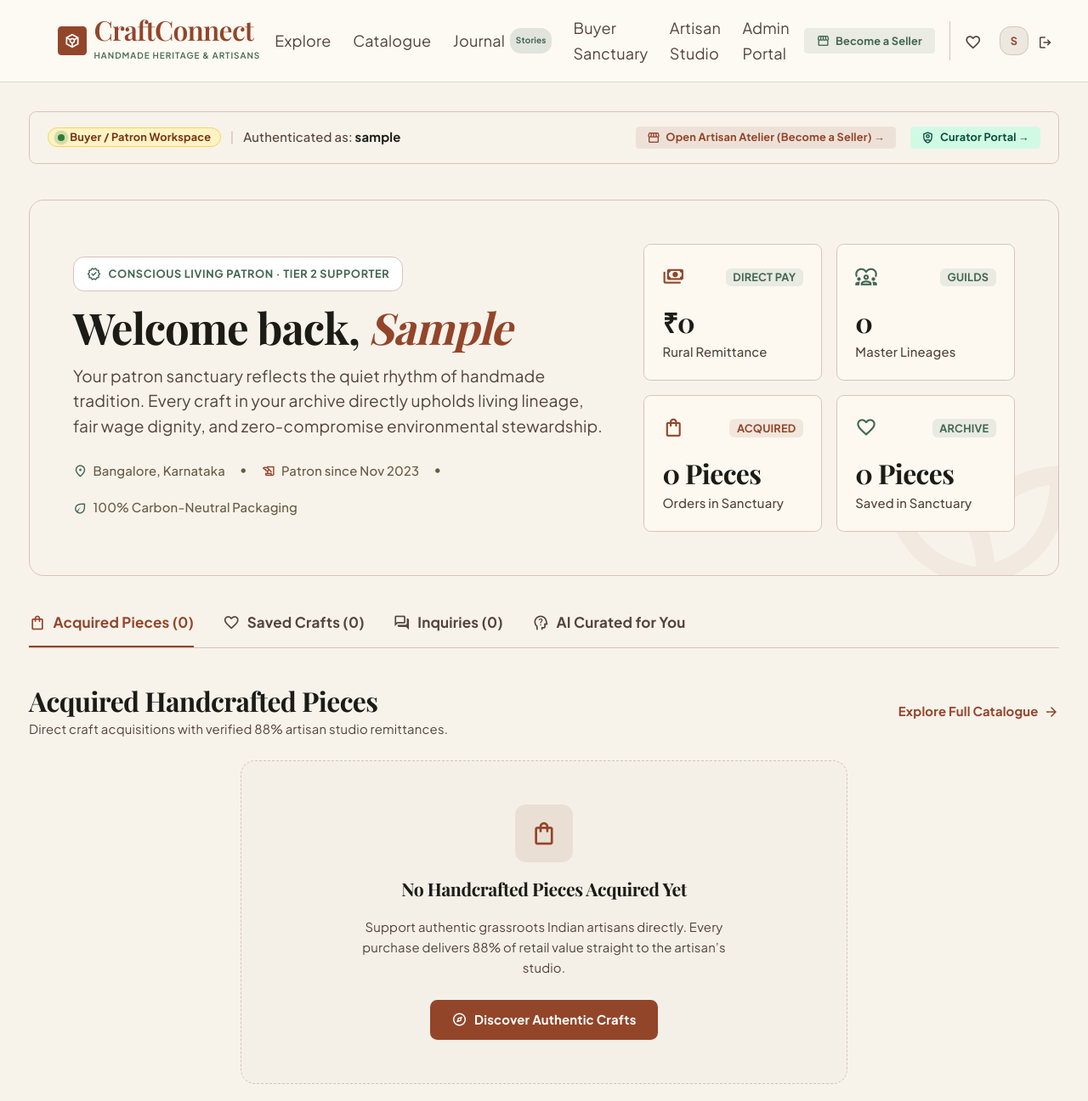
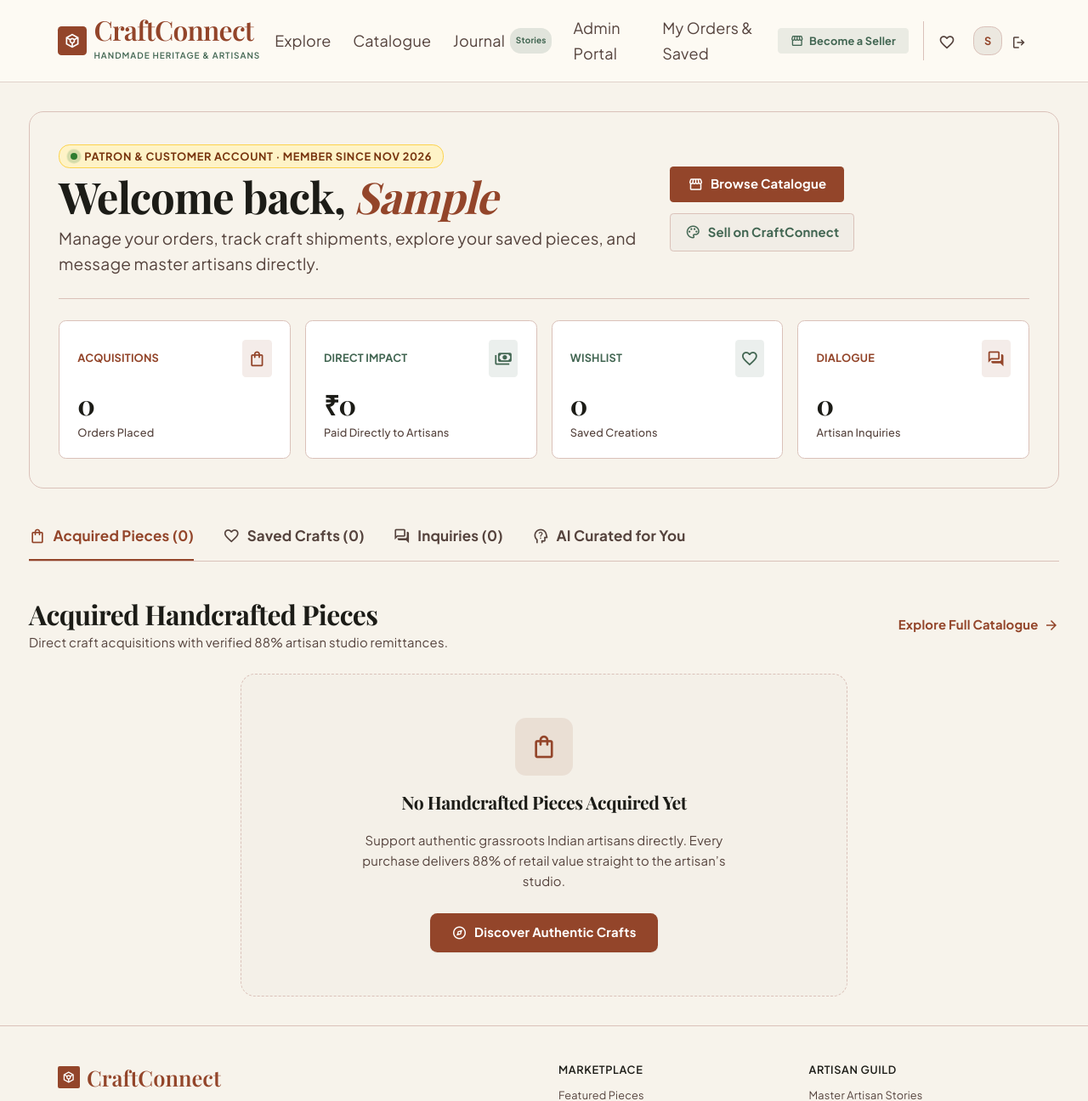
Before and after one commit to AllenLenoy/SkillsCraft-AI, a Django app: page /buyer/ in a window 1280 px wide. Shown: the top 1296 px of the page at 85% size. Run offline with Django 5.2, Linux system fonts and the light colour scheme; the visitor is signed in with stand-in values (Sample User, id 1); data that the repository does not hold is empty; some libraries are stand-ins or nearby versions; some web fonts are replaced.

Commit message:
feat(dashboards): refine dedicated dashboards for artisan, buyer, and admin removing clutter and pseudo-metrics

```diff
--- a/accounts/views.py
+++ b/accounts/views.py
@@ -264,7 +264,8 @@ class BuyerDashboardView(BuyerRequiredMixin, View):
             "recommended_products": recommended_products,
             "saved_count": saved_count,
             "enquiries_count": enquiries_count,
-            "total_impact_inr": f"{int(total_spent):,}" if total_spent else (f"{(saved_count * 1250):,}" if saved_count else "0"),
+            "total_spent": total_spent,
+            "total_impact_inr": f"{int(total_spent):,}" if total_spent else "0",
             "artisans_supported_count": artisans_supported_count,
         }
         return render(request, self.template_name, context)
--- a/templates/accounts/buyer_dashboard.html
+++ b/templates/accounts/buyer_dashboard.html
@@ -6,133 +6,102 @@
 {% block content %}
 <div class="max-w-[1440px] mx-auto px-4 md:px-8 py-8 space-y-10">
 
-  <!-- Dedicated Role Status Bar -->
-  <div class="bg-surface-container-low border border-outline-variant p-4 px-5 rounded-xl flex flex-wrap items-center justify-between gap-3 text-sm shadow-xs" data-animate>
-    <div class="flex items-center gap-2.5 text-on-surface-variant font-medium">
-      <span class="inline-flex items-center gap-1.5 px-2.5 py-0.5 rounded-full text-xs font-bold bg-amber-100 text-amber-900 border border-amber-300">
+  <!-- Clean Patron Header -->
+  <section class="bg-surface-container-low border border-outline-variant p-6 md:p-8 rounded-2xl shadow-xs" data-animate>
+    <div class="flex flex-col lg:flex-row lg:items-center justify-between gap-6">
+      <div class="space-y-2">
+        <div class="inline-flex items-center gap-2 px-3 py-1 bg-amber-100 text-amber-900 border border-amber-300 rounded-full text-xs font-bold uppercase tracking-wider font-label">
           <span class="pulse-dot"></span>
-        <span>Buyer / Patron Workspace</span>
-      </span>
-      <span class="text-outline-variant">|</span>
-      <span>Authenticated as: <strong class="text-on-surface font-bold">{{ request.user.username }}</strong></span>
+          <span>Patron &amp; Customer Account · Member since {{ request.user.date_joined|date:"M Y" }}</span>
         </div>
-    <div class="flex items-center gap-4 text-xs font-semibold">
-      {% if request.user.artisan_profile %}
-        <a href="{% url 'accounts:seller_dashboard' %}" class="inline-flex items-center gap-1.5 text-primary hover:underline font-bold">
-          <span class="material-symbols-outlined text-[16px]">palette</span>
-          <span>Switch to Artisan Studio &rarr;</span>
+        <h1 class="font-display text-3xl sm:text-4xl lg:text-5xl font-bold text-on-surface leading-tight">
+          Welcome back, <span class="italic text-primary">{{ request.user.first_name|default:request.user.username }}</span>
+        </h1>
+        <p class="text-base sm:text-lg text-on-surface-variant max-w-2xl leading-relaxed">
+          Manage your orders, track craft shipments, explore your saved pieces, and message master artisans directly.
+        </p>
+      </div>
+
+      <div class="flex flex-wrap items-center gap-3">
+        <a href="{% url 'marketplace:product_catalog' %}" class="bg-primary hover:bg-primary-hover text-white text-sm font-bold px-5 py-2.5 rounded-lg flex items-center gap-2 shadow-xs transition-all font-label hover-lift">
+          <span class="material-symbols-outlined text-[18px]">storefront</span>
+          <span>Browse Catalogue</span>
+        </a>
+        {% if not request.user.artisan_profile %}
+          <a href="{% url 'accounts:become_artisan' %}" class="bg-surface-container hover:bg-surface-container-high text-secondary border border-outline-variant text-sm font-bold px-4 py-2.5 rounded-lg flex items-center gap-2 transition-colors font-label shadow-xs">
+            <span class="material-symbols-outlined text-[18px]">palette</span>
+            <span>Sell on CraftConnect</span>
           </a>
         {% else %}
-        <a href="{% url 'accounts:become_artisan' %}" class="inline-flex items-center gap-1.5 px-3 py-1 rounded-lg bg-primary/10 text-primary hover:bg-primary/20 font-bold transition-all">
-          <span class="material-symbols-outlined text-[16px]">storefront</span>
-          <span>Open Artisan Atelier (Become a Seller) &rarr;</span>
-        </a>
-      {% endif %}
-      {% if request.user.is_staff or request.user.is_superuser %}
-        <a href="{% url 'accounts:admin_dashboard' %}" class="inline-flex items-center gap-1.5 px-3 py-1 rounded-lg bg-emerald-100 text-emerald-900 font-bold hover:bg-emerald-200 transition-all">
-          <span class="material-symbols-outlined text-[16px]">shield_person</span>
-          <span>Curator Portal &rarr;</span>
+          <a href="{% url 'accounts:seller_dashboard' %}" class="bg-surface-container hover:bg-surface-container-high text-secondary border border-outline-variant text-sm font-bold px-4 py-2.5 rounded-lg flex items-center gap-2 transition-colors font-label shadow-xs">
+            <span class="material-symbols-outlined text-[18px]">palette</span>
+            <span>Artisan Studio &rarr;</span>
           </a>
         {% endif %}
       </div>
     </div>
 
-  <!-- SECTION 1: Welcome Banner & Patron Impact Summary -->
-  <section class="bg-surface-container-low border border-outline-variant p-8 md:p-12 rounded-2xl shadow-xs relative overflow-hidden" data-animate>
-    <!-- Watermark Accent -->
-    <div class="absolute -right-8 -bottom-8 opacity-5 pointer-events-none select-none text-primary hidden md:block">
-      <span class="material-symbols-outlined" style="font-size: 260px;">spa</span>
+    <!-- Patron Metrics Bento Cards -->
+    <div class="grid grid-cols-2 lg:grid-cols-4 gap-4 mt-6 pt-6 border-t border-outline-variant">
+
+      <!-- Metric 1: Orders -->
+      <div class="bg-white p-4 sm:p-5 rounded-xl border border-outline-variant shadow-xs flex flex-col justify-between hover-lift">
+        <div class="flex items-center justify-between text-primary">
+          <span class="text-xs font-bold text-primary uppercase font-label">Acquisitions</span>
+          <span class="p-1.5 bg-primary/10 rounded-lg text-primary">
+            <span class="material-symbols-outlined text-xl">shopping_bag</span>
+          </span>
         </div>
-
-    <div class="grid grid-cols-1 lg:grid-cols-12 gap-8 lg:gap-10 items-center relative z-10">
-
-      <!-- Narrative Welcome Column -->
-      <div class="lg:col-span-7 space-y-4">
-        <div class="inline-flex items-center gap-2 bg-white border border-outline-variant px-3.5 py-1.5 rounded-full text-secondary text-xs font-bold uppercase tracking-wider shadow-xs">
-          <span class="material-symbols-outlined text-base">verified</span>
-          <span>Conscious Living Patron · Tier 2 Supporter</span>
-        </div>
-
-        <h1 class="font-display text-3xl sm:text-4xl lg:text-5xl font-bold text-on-surface leading-tight">
-          Welcome back, <span class="italic text-primary">{{ request.user.first_name|default:"Priyamvada" }}</span>
-        </h1>
-
-        <p class="text-base sm:text-lg text-on-surface-variant max-w-2xl leading-relaxed">
-          Your patron sanctuary reflects the quiet rhythm of handmade tradition. Every craft in your archive directly upholds living lineage, fair wage dignity, and zero-compromise environmental stewardship.
-        </p>
-
-        <div class="pt-2 flex flex-wrap gap-4 text-sm text-tertiary font-medium">
-          <span class="flex items-center gap-1.5">
-            <span class="material-symbols-outlined text-base text-secondary">location_on</span>
-            Bangalore, Karnataka
-          </span>
-          <span>•</span>
-          <span class="flex items-center gap-1.5">
-            <span class="material-symbols-outlined text-base text-primary">history_edu</span>
-            Patron since Nov 2023
-          </span>
-          <span>•</span>
-          <span class="flex items-center gap-1.5">
-            <span class="material-symbols-outlined text-base text-secondary">eco</span>
-            100% Carbon-Neutral Packaging
-          </span>
+        <div class="mt-3">
+          <span class="font-display text-2xl sm:text-3xl font-bold text-on-surface">{{ orders_count|default:0 }}</span>
+          <span class="block text-xs text-on-surface-variant mt-1 font-medium">Orders Placed</span>
         </div>
       </div>
 
-      <!-- Patron Impact Metrics Bento Cards -->
-      <div class="lg:col-span-5 grid grid-cols-2 gap-4">
-
-        <!-- Metric 1: Financial Contribution -->
-        <div class="bg-surface p-5 rounded-xl border border-outline-variant shadow-xs flex flex-col justify-between hover-lift">
-          <div class="flex items-center justify-between text-primary">
-            <span class="material-symbols-outlined text-2xl">payments</span>
-            <span class="text-xs font-bold text-secondary uppercase bg-secondary/10 px-2 py-0.5 rounded-md font-label">Direct Pay</span>
+      <!-- Metric 2: Financial Contribution -->
+      <div class="bg-white p-4 sm:p-5 rounded-xl border border-outline-variant shadow-xs flex flex-col justify-between hover-lift">
+        <div class="flex items-center justify-between text-secondary">
+          <span class="text-xs font-bold text-secondary uppercase font-label">Direct Impact</span>
+          <span class="p-1.5 bg-secondary/10 rounded-lg text-secondary">
+            <span class="material-symbols-outlined text-xl">payments</span>
+          </span>
         </div>
-          <div class="mt-4">
-            <span class="font-display text-2xl sm:text-3xl font-bold text-on-surface">₹{{ total_impact_inr }}</span>
-            <span class="block text-xs sm:text-sm text-on-surface-variant mt-1 font-medium">Rural Remittance</span>
+        <div class="mt-3">
+          <span class="font-display text-2xl sm:text-3xl font-bold text-on-surface">₹{{ total_spent|default:0|floatformat:0 }}</span>
+          <span class="block text-xs text-on-surface-variant mt-1 font-medium">Paid Directly to Artisans</span>
         </div>
       </div>
 
-        <!-- Metric 2: Lineages Supported -->
-        <div class="bg-surface p-5 rounded-xl border border-outline-variant shadow-xs flex flex-col justify-between hover-lift">
+      <!-- Metric 3: Saved Pieces -->
+      <div class="bg-white p-4 sm:p-5 rounded-xl border border-outline-variant shadow-xs flex flex-col justify-between hover-lift">
         <div class="flex items-center justify-between text-secondary">
-            <span class="material-symbols-outlined text-2xl">diversity_1</span>
-            <span class="text-xs font-bold text-secondary uppercase bg-secondary/10 px-2 py-0.5 rounded-md font-label">Guilds</span>
+          <span class="text-xs font-bold text-secondary uppercase font-label">Wishlist</span>
+          <span class="p-1.5 bg-secondary/10 rounded-lg text-secondary">
+            <span class="material-symbols-outlined text-xl">favorite</span>
+          </span>
         </div>
-          <div class="mt-4">
-            <span class="font-display text-2xl sm:text-3xl font-bold text-on-surface">{{ artisans_supported_count }}</span>
-            <span class="block text-xs sm:text-sm text-on-surface-variant mt-1 font-medium">Master Lineages</span>
+        <div class="mt-3">
+          <span class="font-display text-2xl sm:text-3xl font-bold text-on-surface">{{ saved_count|default:0 }}</span>
+          <span class="block text-xs text-on-surface-variant mt-1 font-medium">Saved Creations</span>
         </div>
       </div>
 
-        <!-- Metric 3: Acquired Orders -->
-        <div class="bg-surface p-5 rounded-xl border border-outline-variant shadow-xs flex flex-col justify-between hover-lift">
+      <!-- Metric 4: Enquiries Sent -->
+      <div class="bg-white p-4 sm:p-5 rounded-xl border border-outline-variant shadow-xs flex flex-col justify-between hover-lift">
         <div class="flex items-center justify-between text-primary">
-            <span class="material-symbols-outlined text-2xl">shopping_bag</span>
-            <span class="text-xs font-bold text-primary uppercase bg-primary/10 px-2 py-0.5 rounded-md font-label">Acquired</span>
+          <span class="text-xs font-bold text-primary uppercase font-label">Dialogue</span>
+          <span class="p-1.5 bg-primary/10 rounded-lg text-primary">
+            <span class="material-symbols-outlined text-xl">forum</span>
+          </span>
         </div>
-          <div class="mt-4">
-            <span class="font-display text-2xl sm:text-3xl font-bold text-on-surface">{{ orders_count|default:0 }} Pieces</span>
-            <span class="block text-xs sm:text-sm text-on-surface-variant mt-1 font-medium">Orders in Sanctuary</span>
-          </div>
-        </div>
-
-        <!-- Metric 4: Saved Pieces -->
-        <div class="bg-surface p-5 rounded-xl border border-outline-variant shadow-xs flex flex-col justify-between hover-lift">
-          <div class="flex items-center justify-between text-secondary">
-            <span class="material-symbols-outlined text-2xl">favorite</span>
-            <span class="text-xs font-bold text-secondary uppercase bg-secondary/10 px-2 py-0.5 rounded-md font-label">Archive</span>
-          </div>
-          <div class="mt-4">
-            <span class="font-display text-2xl sm:text-3xl font-bold text-on-surface">{{ saved_count }} Pieces</span>
-            <span class="block text-xs sm:text-sm text-on-surface-variant mt-1 font-medium">Saved in Sanctuary</span>
+        <div class="mt-3">
+          <span class="font-display text-2xl sm:text-3xl font-bold text-on-surface">{{ enquiries_count|default:0 }}</span>
+          <span class="block text-xs text-on-surface-variant mt-1 font-medium">Artisan Inquiries</span>
         </div>
       </div>
 
     </div>
-
-    </div>
+  </section>
   </section>
 
   <!-- SECTION 2: Sanctuary Navigation Tabs -->
--- a/templates/base.html
+++ b/templates/base.html
@@ -144,13 +144,19 @@
           <span>Journal</span>
           <span class="px-1.5 py-0.2 bg-secondary/15 text-secondary text-[10px] font-bold rounded-full">Stories</span>
         </a>
-        <a href="{% url 'accounts:buyer_dashboard' %}" class="{% if request.resolver_match.url_name == 'buyer_dashboard' or request.resolver_match.url_name == 'buyer_dashboard_alt' %}text-primary border-b-2 border-primary pb-1 font-label text-title-sm{% else %}text-on-surface-variant font-body text-body-md hover:text-primary{% endif %} transition-colors duration-200">Buyer Sanctuary</a>
-        <a href="{% url 'accounts:seller_dashboard' %}" class="{% if request.resolver_match.url_name == 'seller_dashboard' or request.resolver_match.url_name == 'artisan_studio' or request.resolver_match.url_name == 'seller_dashboard_alt' %}text-primary border-b-2 border-primary pb-1 font-label text-title-sm{% else %}text-on-surface-variant font-body text-body-md hover:text-primary{% endif %} transition-colors duration-200">
-          Artisan Studio
-        </a>
+        {% if user.is_authenticated %}
           {% if user.is_staff or user.is_superuser %}
             <a href="{% url 'accounts:admin_dashboard' %}" class="{% if request.resolver_match.url_name == 'admin_dashboard' or request.resolver_match.url_name == 'moderation' or request.resolver_match.url_name == 'admin_dashboard_alt' %}text-primary border-b-2 border-primary pb-1 font-label text-title-sm{% else %}text-on-surface-variant font-body text-body-md hover:text-primary{% endif %} transition-colors duration-200">
               Admin Portal
+            </a>
+          {% endif %}
+          {% if user.artisan_profile %}
+            <a href="{% url 'accounts:seller_dashboard' %}" class="{% if request.resolver_match.url_name == 'seller_dashboard' or request.resolver_match.url_name == 'artisan_studio' or request.resolver_match.url_name == 'seller_dashboard_alt' or request.resolver_match.url_name == 'artisan_dashboard_alias' %}text-primary border-b-2 border-primary pb-1 font-label text-title-sm{% else %}text-on-surface-variant font-body text-body-md hover:text-primary{% endif %} transition-colors duration-200">
+              Artisan Studio
+            </a>
+          {% endif %}
+          <a href="{% url 'accounts:buyer_dashboard' %}" class="{% if request.resolver_match.url_name == 'buyer_dashboard' or request.resolver_match.url_name == 'buyer_dashboard_alt' %}text-primary border-b-2 border-primary pb-1 font-label text-title-sm{% else %}text-on-surface-variant font-body text-body-md hover:text-primary{% endif %} transition-colors duration-200">
+            {% if user.artisan_profile %}My Purchases{% else %}My Orders &amp; Saved{% endif %}
           </a>
         {% endif %}
       </nav>
@@ -220,18 +226,22 @@
         <span class="material-symbols-outlined text-[18px]">auto_stories</span>
         Editorial Journal
       </a>
-      <a href="{% url 'accounts:buyer_dashboard' %}" class="block py-2 text-on-surface hover:text-primary font-medium flex items-center gap-2">
-        <span class="material-symbols-outlined text-[18px]">spa</span>
-        Patron Sanctuary
+      {% if user.is_authenticated %}
+        {% if user.is_staff or user.is_superuser %}
+          <a href="{% url 'accounts:admin_dashboard' %}" class="block py-2 text-on-surface hover:text-primary font-medium flex items-center gap-2">
+            <span class="material-symbols-outlined text-[18px]">admin_panel_settings</span>
+            Admin Portal
           </a>
-      <a href="{% url 'accounts:artisan_studio' %}" class="block py-2 text-on-surface hover:text-primary font-medium flex items-center gap-2">
+        {% endif %}
+        {% if user.artisan_profile %}
+          <a href="{% url 'accounts:seller_dashboard' %}" class="block py-2 text-on-surface hover:text-primary font-medium flex items-center gap-2">
             <span class="material-symbols-outlined text-[18px]">palette</span>
             Artisan Studio
           </a>
-      {% if user.is_staff %}
-        <a href="{% url 'accounts:moderation' %}" class="block py-2 text-on-surface hover:text-primary font-medium flex items-center gap-2">
-          <span class="material-symbols-outlined text-[18px]">admin_panel_settings</span>
-          Curation Queue
+        {% endif %}
+        <a href="{% url 'accounts:buyer_dashboard' %}" class="block py-2 text-on-surface hover:text-primary font-medium flex items-center gap-2">
+          <span class="material-symbols-outlined text-[18px]">shopping_bag</span>
+          {% if user.artisan_profile %}My Purchases{% else %}My Orders &amp; Saved{% endif %}
         </a>
       {% endif %}
       {% if not user.is_authenticated %}
```
Also changed, not shown: templates/accounts/artisan_dashboard.html (+22 -48 lines), templates/accounts/moderation.html (+21 -51 lines). Lines whose indentation alone changed are shown as unchanged.
